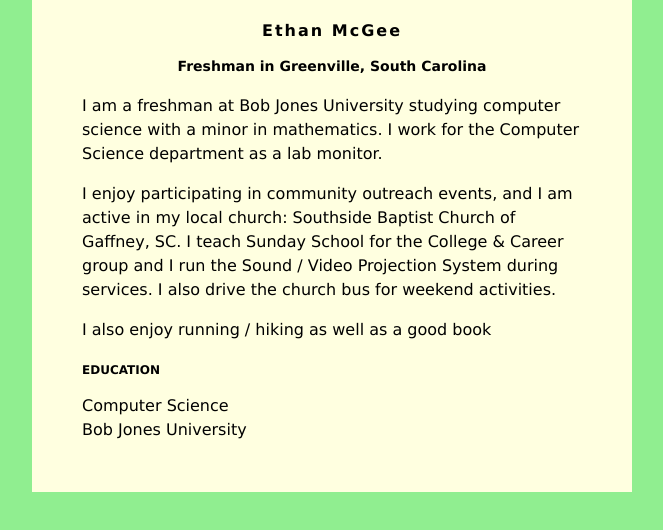
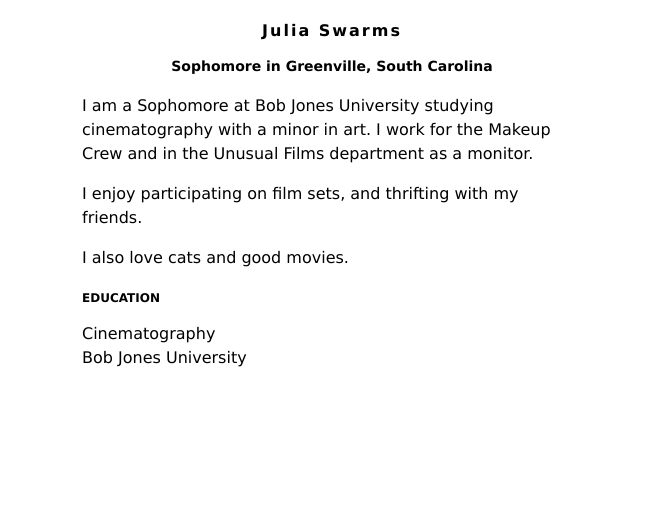
Before and after one commit to jswar761/jswar761.github.io, a plain HTML site: page index.html in a window 1280 px wide. Shown: the whole page, without its empty margins (308-971 px from the left). Drawn offline with Linux system fonts and the light colour scheme.

Commit message:
Update index.html

```diff
--- a/index.html
+++ b/index.html
@@ -2,11 +2,11 @@
 <head>
 <style>
 body {
-    background: lightgreen;
+    background: lightpurple;
     font-family: Verdana;
 }
 #content {
-    background: lightyellow;
+    background: darkpurple;
     min-width: 200px;
     max-width: 500px;
     padding: 50px;
@@ -30,19 +30,19 @@
 </head>
 <body>
     <div id="content">
-        <h1>Ethan McGee</h1>
-        <h2>Freshman in Greenville, South Carolina</h2>
+        <h1>Julia Swarms</h1>
+        <h2>Sophomore in Greenville, South Carolina</h2>
 
-         <p>I am a freshman at Bob Jones University studying computer science with a minor in mathematics. I work for the Computer Science department as a lab monitor.</p>
+         <p>I am a Sophomore at Bob Jones University studying cinematography with a minor in art. I work for the Makeup Crew and in the Unusual Films department as a monitor.</p>
          <p>
-            I enjoy participating in community outreach events, and I am active in my local church: Southside Baptist Church of Gaffney, SC.  I teach Sunday School for the College &amp; Career group and I run the Sound / Video Projection System during services.  I also drive the church bus for weekend activities.
+            I enjoy participating on film sets, and thrifting with my friends.
          </p>
          <p>
-            I also enjoy running / hiking as well as a good book
+            I also love cats and good movies.
          </p>
 
         <h3>EDUCATION</h3>
-        Computer Science<br>
+        Cinematography<br>
         Bob Jones University
     </div>
 
```
